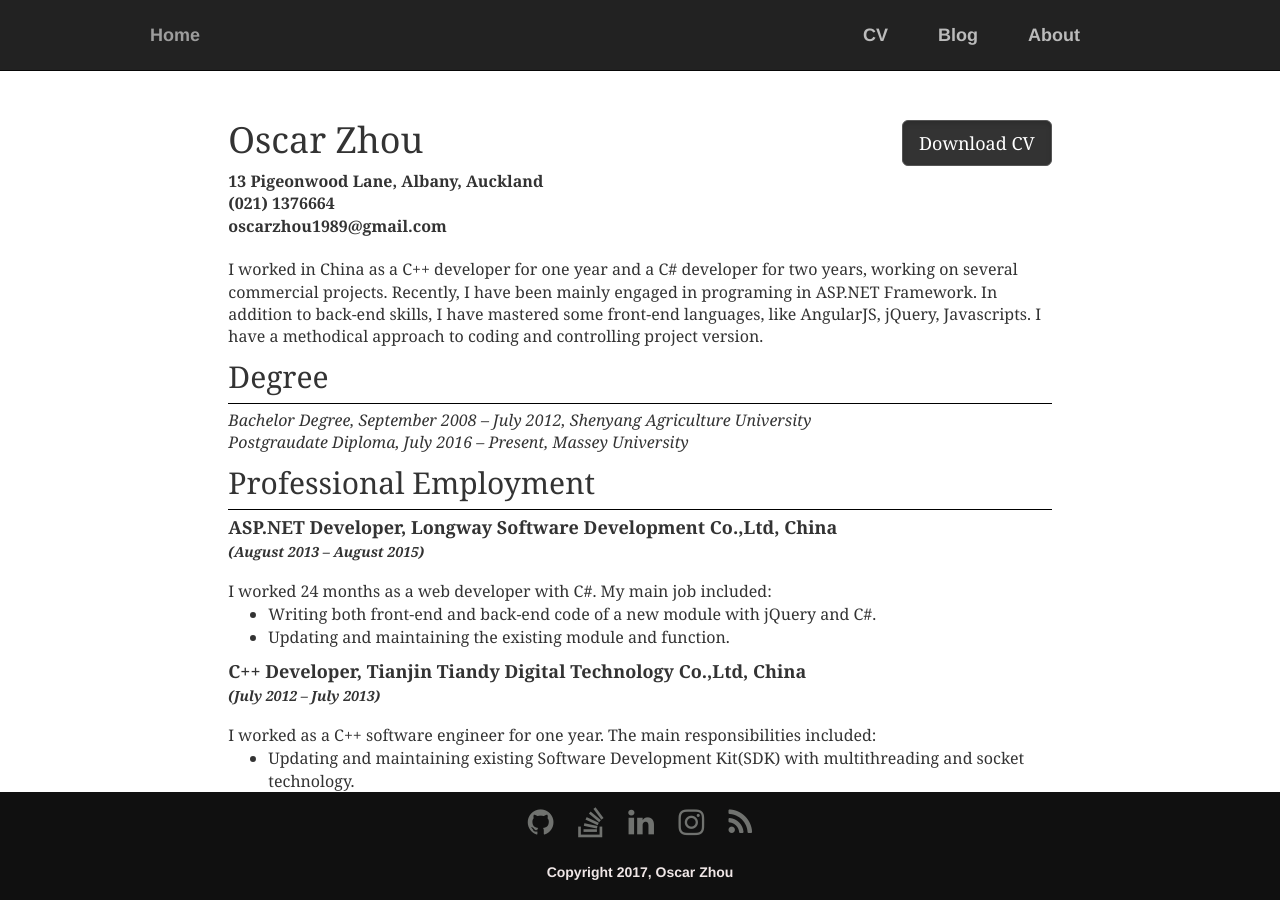
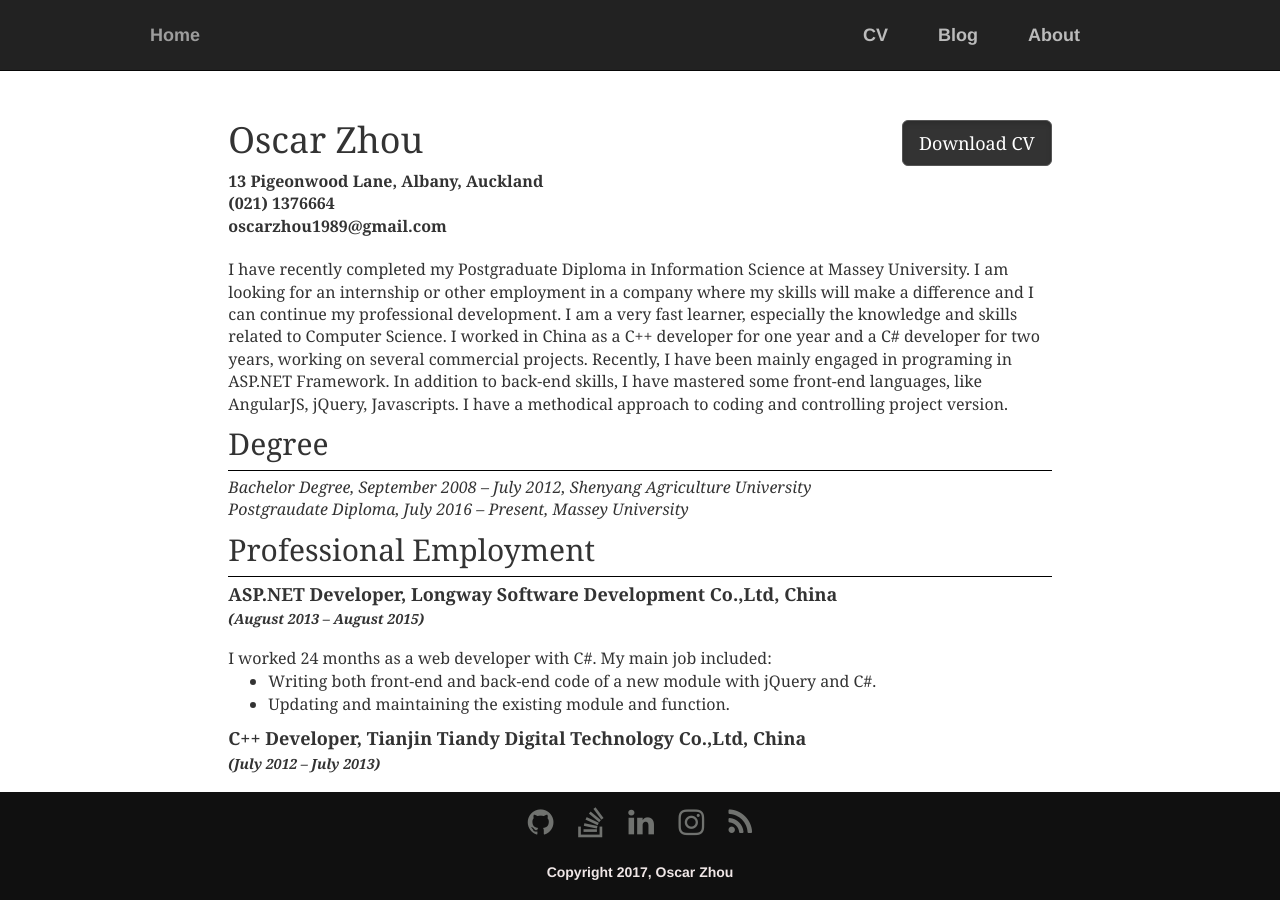
Before and after one commit to OscarZhou/oscarzhou.github.io, a Jekyll site: the page built from cv/index.html, in a window 1280 px wide and 900 px high. Built offline with Jekyll 4.4.1, drawn with Linux system fonts in a browser that asks for light colours; nearby versions of some CDN libraries.

Commit message:
Update the cv

```diff
--- a/cv/index.html
+++ b/cv/index.html
@@ -31,9 +31,7 @@
 		</section>
 		<section>
 			<p>
-				I worked in China as a C++ developer for one year and a C# developer for two years, working on several commercial projects. Recently, I have been mainly engaged in
-				programing in ASP.NET Framework. In addition to back-end skills, I have mastered some front-end languages, like AngularJS, jQuery, Javascripts. I have a methodical
-				approach to coding and controlling project version.
+				I have recently completed my Postgraduate Diploma in Information Science at Massey University. I am looking for an internship or other employment in a company where my skills will make a difference and I can continue my professional development. I am a very fast learner, especially the knowledge and skills related to Computer Science. I worked in China as a C++ developer for one year and a C# developer for two years, working on several commercial projects. Recently, I have been mainly engaged in programing in ASP.NET Framework. In addition to back-end skills, I have mastered some front-end languages, like AngularJS, jQuery, Javascripts. I have a methodical approach to coding and controlling project version.
 			</p>
 		</section>
 		<section>
```
Also changed, not shown: 1 other file.
